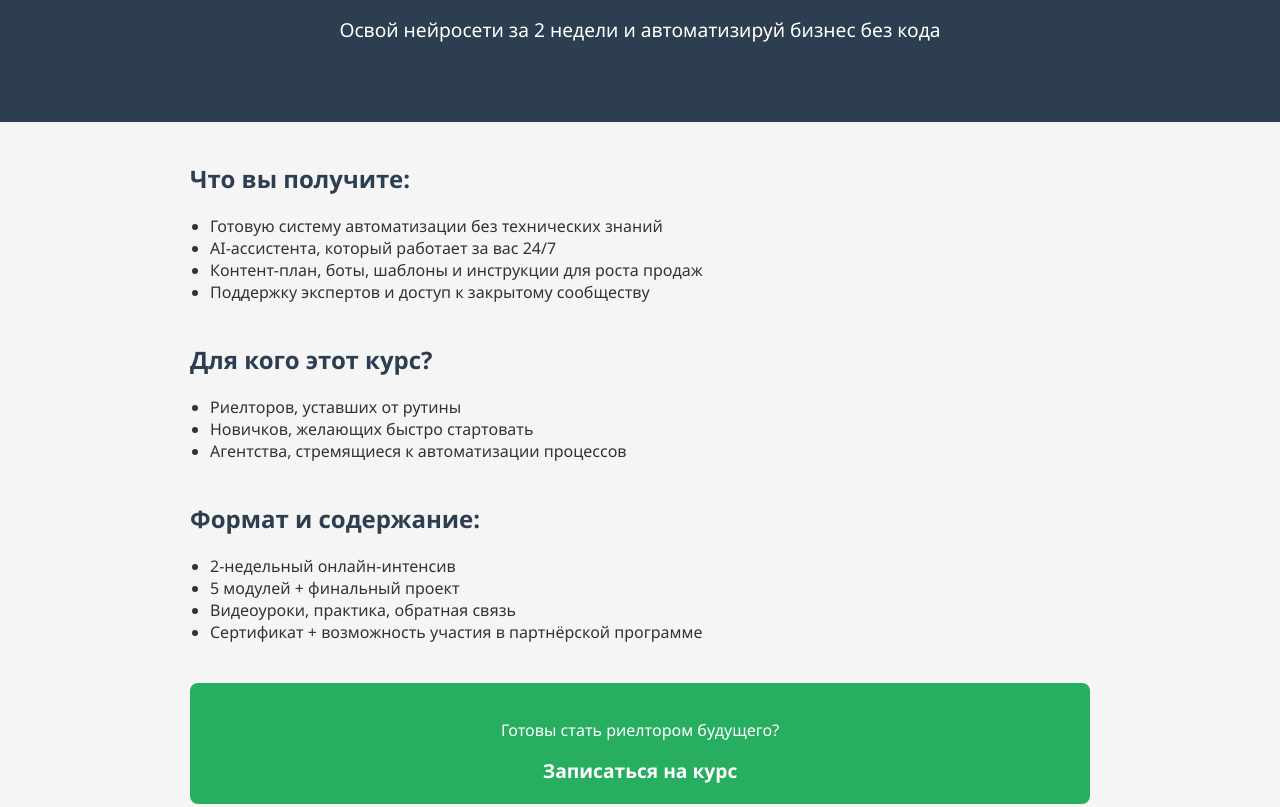
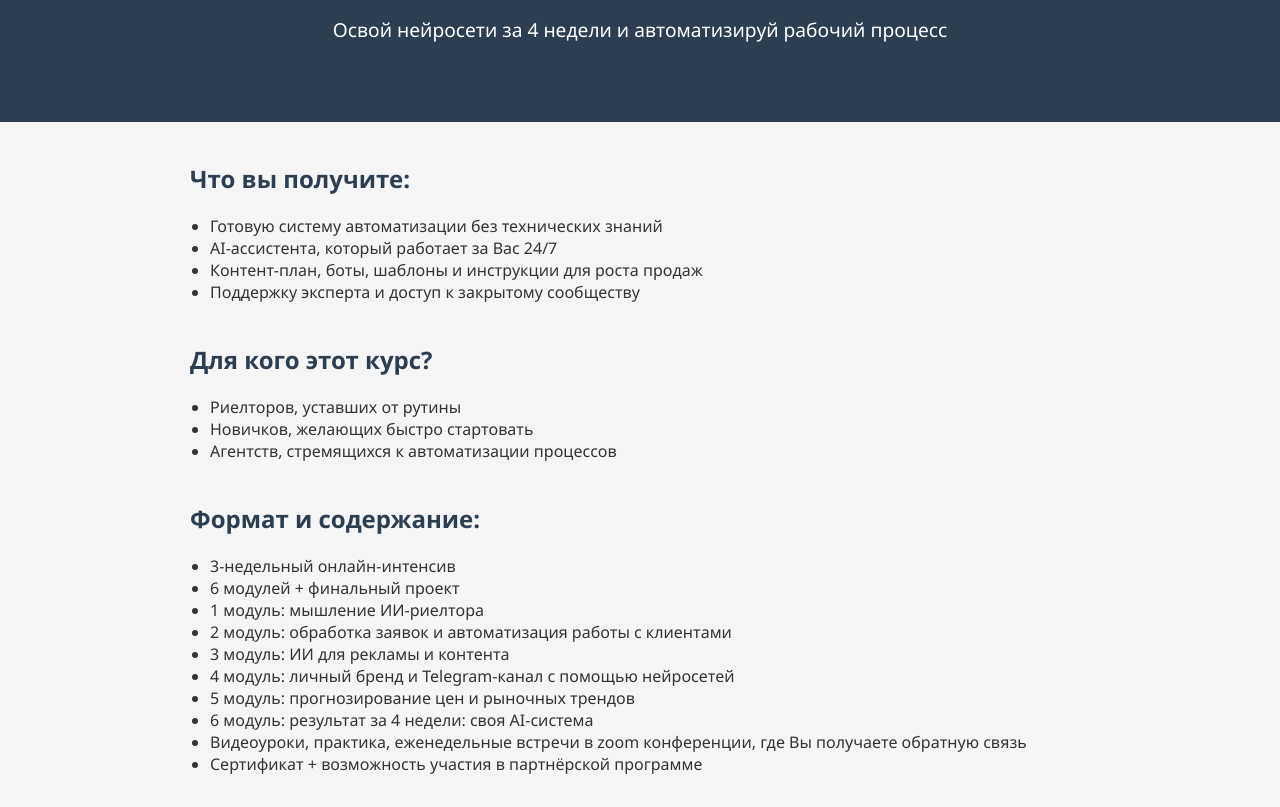
Before and after one commit to Nataly81-web/ai-realtor-landing, a plain HTML site: page index.html in a window 1280 px wide. Shown: the part 145-952 px from the top of the page. Drawn offline with Linux system fonts and the light colour scheme.

Commit message:
Update index.html
Обновила описание и структуру модуля

```diff
--- a/index.html
+++ b/index.html
@@ -66,7 +66,7 @@
 <body>
   <header>
     <h1>ИИ в продажах недвижимости: Риелтор будущего</h1>
-    <p>Освой нейросети за 2 недели и автоматизируй бизнес без кода</p>
+    <p>Освой нейросети за 4 недели и автоматизируй рабочий процесс </p>
   </header>
 
   <div class="container">
@@ -74,9 +74,9 @@
       <h2>Что вы получите:</h2>
       <ul>
         <li>Готовую систему автоматизации без технических знаний</li>
-        <li>AI-ассистента, который работает за вас 24/7</li>
+        <li>AI-ассистента, который работает за Вас 24/7</li>
         <li>Контент-план, боты, шаблоны и инструкции для роста продаж</li>
-        <li>Поддержку экспертов и доступ к закрытому сообществу</li>
+        <li>Поддержку эксперта и доступ к закрытому сообществу</li>
       </ul>
     </section>
 
@@ -85,16 +85,22 @@
       <ul>
         <li>Риелторов, уставших от рутины</li>
         <li>Новичков, желающих быстро стартовать</li>
-        <li>Агентства, стремящиеся к автоматизации процессов</li>
+        <li>Агентств, стремящихся к автоматизации процессов</li>
       </ul>
     </section>
 
     <section class="section">
       <h2>Формат и содержание:</h2>
       <ul>
-        <li>2-недельный онлайн-интенсив</li>
-        <li>5 модулей + финальный проект</li>
-        <li>Видеоуроки, практика, обратная связь</li>
+        <li>3-недельный онлайн-интенсив</li>
+        <li>6 модулей + финальный проект</li>
+        <li>1 модуль: мышление ИИ-риелтора</li>
+        <li>2 модуль: обработка заявок и автоматизация работы с клиентами</li>
+        <li>3 модуль: ИИ для рекламы и контента</li>
+        <li>4 модуль: личный бренд и Telegram-канал с помощью нейросетей</li>
+        <li>5 модуль: прогнозирование цен и рыночных трендов</li>
+        <li>6 модуль: результат за 4 недели: своя AI-система</li>
+        <li>Видеоуроки, практика, еженедельные встречи в zoom конференции, где Вы получаете обратную связь</li>
         <li>Сертификат + возможность участия в партнёрской программе</li>
       </ul>
     </section>
@@ -110,3 +116,4 @@
   </footer>
 </body>
 </html>
+Обновила описание курса
```
